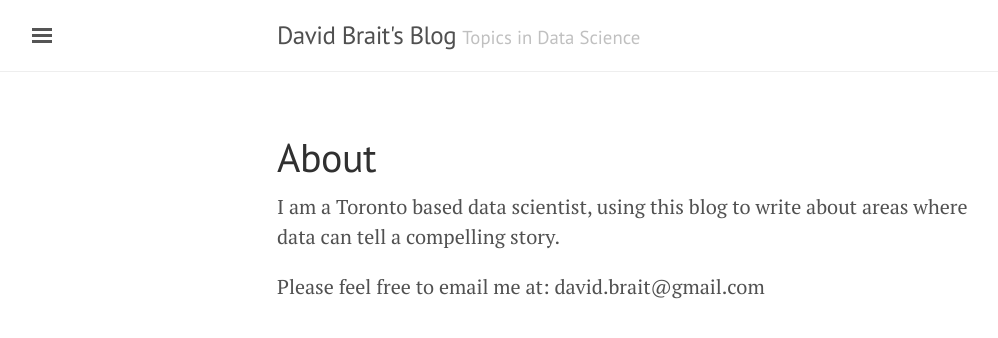
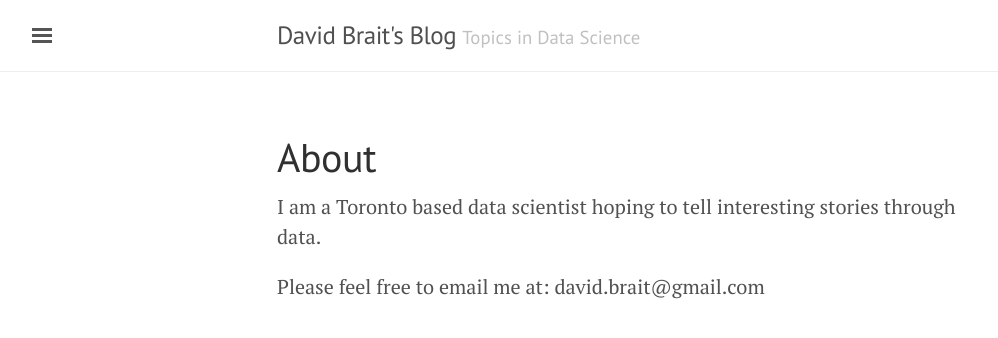
Before and after one commit to dbrait/dbrait-blog, a Jekyll site: the page built from about.md, in a window 1280 px wide. Shown: the top 338 px of the page, without its empty margins (3-1001 px from the left). Built offline with Jekyll 4.4.1, drawn with Linux system fonts in a browser that asks for light colours.

Commit message:
Update about.md

```diff
--- a/about.md
+++ b/about.md
@@ -3,6 +3,6 @@ layout: page
 title: About
 ---
 
-I am a Toronto based data scientist, using this blog to write about areas where data can tell a compelling story.
+I am a Toronto based data scientist hoping to tell interesting stories through data.
 
 Please feel free to email me at: david.brait@gmail.com
```
